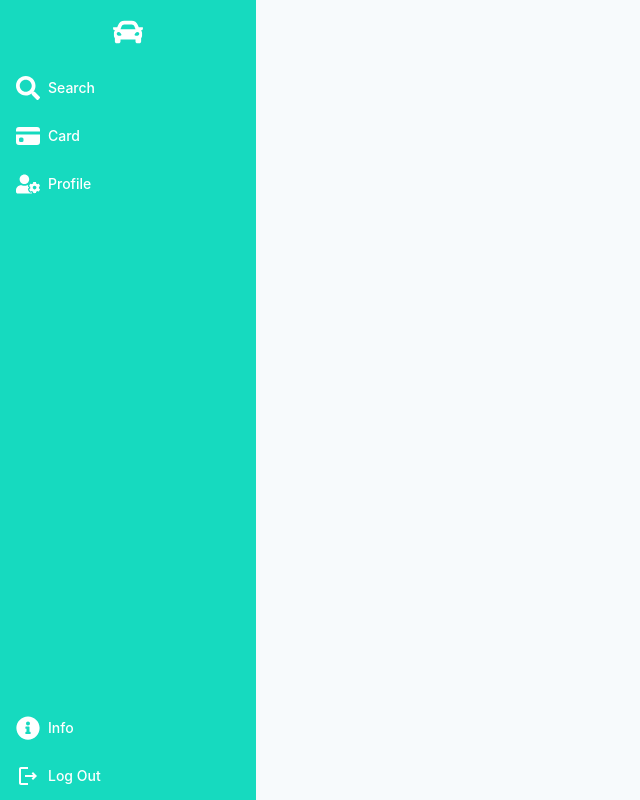
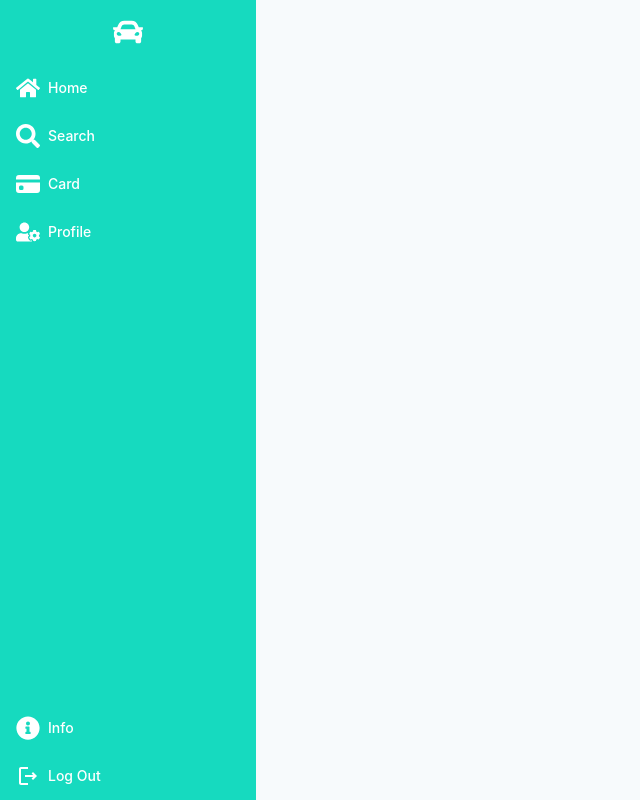
Before and after one commit to CS-UCY-EPL343/epl343.winter21.team4, a React (Create React App) app in the folder client/user/: page /user/user in a window 1280 px wide. Shown: the whole page, without its empty margins (0-640 px from the left). Built offline with nearby package versions, Linux system fonts and the light colour scheme.

Commit message:
home page and profile of parking page created

```diff
--- a/client/user/src/componets/Views/Card/AddNewCard/index.js
+++ b/client/user/src/componets/Views/Card/AddNewCard/index.js
@@ -31,7 +31,7 @@ import {
           <Heading paddingTop="10" alignSelf="center">Card Details</Heading>
           <Stack width="min-content" alignSelf="center">
 
-           </Stack>
+          </Stack>
           </Stack>
     );
   }
--- /dev/null
+++ b/client/user/src/componets/Views/Home/index.js
@@ -0,0 +1,48 @@
+import {
+    Text,
+    Box,
+    Heading,
+    Button,
+    Stack,
+    Icon,
+    Input,
+    show,
+    handleClick,
+    InputRightElement,
+    Flex,
+    HiCheck,
+    HStack,
+    formState,
+    form,
+    Link,
+    NumberInput,
+    NumberInputField,
+    IconButton,
+    Image,
+  } from "@chakra-ui/react";
+  import React from "react";
+  import {
+    BrowserRouter,
+    Route,
+    Switch,
+    Link as RouterLink,
+    NavLink,
+    useLocation,
+  } from "react-router-dom";
+  import { useState } from "react";
+  import Data from "./MOCK_DATA.json";
+
+  export default function Home(url) {
+    const [symbolsArr] = useState(["e", "E", "+", "-", "."]);
+    const [value, setValue] = React.useState("");
+    const {pathname}=useLocation();
+
+    return (
+      <Stack width="-webkit-fill-available" align="center">
+        <Heading paddingTop="10" alignSelf="center" alignItems="center">Home page</Heading>
+        <Stack paddingTop="5">
+
+        </Stack>
+      </Stack>
+    );
+  }
--- a/client/user/src/componets/Views/NavigationBar/Layout.js
+++ b/client/user/src/componets/Views/NavigationBar/Layout.js
@@ -17,7 +17,7 @@ import {
   HiOutlineShoppingBag,
 } from "react-icons/hi";
 import { AiOutlineSetting } from "react-icons/ai";
-import { FaSearch } from "react-icons/fa";
+import { FaSearch,FaHome } from "react-icons/fa";
 import { FaUserCog } from "react-icons/fa";
 import { FaCar, FaInfoCircle } from "react-icons/fa";
 import { BsFillCreditCardFill } from "react-icons/bs";
@@ -47,6 +47,37 @@ export default function Layout({children}) {
             </Flex>
             <Stack flex={1} overflowY="auto">
               <Stack as="nav" flex={1} spacing={0}>
+              <Link
+                  as={RouterLink}
+                  to="/home"
+                  style={{ textDecoration: "none" }}
+                >
+                  <HStack
+                    align="center"
+                    px={4}
+                    py={3}
+                    fontWeight="medium"
+                    fontSize="sm"
+                    textColor="red"
+                    lineHeight={5}
+                    spacing={2}
+                    activeStyle={{
+                      color: "gray.300",
+                    }}
+                    _hover={{ bg: "gray.300" }}
+                  >
+                    <Icon
+                      as={FaHome}
+                      w={{ base: 8, lg: 6 }}
+                      h={{ base: 8, lg: 6 }}
+                      color="white"
+                    />
+                    <Text display={{ base: "none", lg: "block" }} color="white">
+                      {"Home"}
+                    </Text>
+                  </HStack>
+                </Link>
+
                 <Link
                   as={RouterLink}
                   to="/search"
--- /dev/null
+++ b/client/user/src/componets/Views/Parking/ParkingProfile/index.js
@@ -0,0 +1,73 @@
+import {
+    Text,
+    Box,
+    Heading,
+    Button,
+    Stack,
+    Icon,
+    Input,
+    show,
+    handleClick,
+    InputRightElement,
+    Flex,
+    HiCheck,
+    HStack,
+    formState,
+    form,
+    Link,
+  } from "@chakra-ui/react";
+  import { FaCar,FaPhoneAlt,FaEnvelope,FaUserEdit,FaPlus, FaBook } from "react-icons/fa";
+  import { HiUserGroup} from "react-icons/hi";
+  import {
+    BrowserRouter,
+    Route,
+    Switch,
+    Link as RouterLink,
+  } from "react-router-dom";
+
+  export default function ParkingProfile(url) {
+    return (
+      <Stack width="-webkit-fill-available">
+        <Heading paddingTop="10" alignSelf="center">--Parking Profile--</Heading>
+        <Text align="center" fontSize="37" color="#7e7e7e">Sophoclis Kyriacou</Text>
+        <Stack alignSelf="center">
+          <Stack paddingLeft="5" textColor="#c1c1c1">
+            <HStack>
+              <FaPhoneAlt/>
+              <Text >+35799299611</Text>
+            </HStack>
+            <HStack>
+              <FaEnvelope/>
+              <Text >skyria10@ucy.ac.cy</Text>
+            </HStack>
+            <HStack>
+              <FaUserEdit/>
+              <Text >Edit</Text>
+            </HStack>
+          </Stack>
+          <HStack paddingTop="10" paddingBottom="10" textColor="white">
+            <Button bgColor="#16DABF" size="md">
+              <Text>Balance: 13.00</Text>
+            </Button>
+            <Button bgColor="#16DABF" size="md">
+              <HStack>
+                <FaPlus/>
+                <Text>ADD MONEY</Text>
+              </HStack>
+            </Button>
+          </HStack>
+          <Stack textColor="#c1c1c1">
+            <HStack>
+              <FaBook/>
+              <Text>Transaction History</Text>
+            </HStack>
+            <HStack>
+              <HiUserGroup/>
+              <Text>Tell your friends</Text>
+            </HStack>
+          </Stack>
+        </Stack>
+
+      </Stack>
+    );
+  }
--- /dev/null
+++ b/client/user/src/componets/Views/Search/SearchPage/MOCK_DATA.json
@@ -0,0 +1 @@
+[{"id":1,"first_name":"Alana","last_name":"Vaszoly","email":"avaszoly0@list-manage.com","picture":"http://dummyimage.com/106x121.png/ff4444/ffffff", "address":"Andrea Miaouli", "addressNumber":32, "city":"Nicosia","postCode":2415,"price":3.50,"parkingName":"Kokos Parking"}]
--- /dev/null
+++ b/client/user/src/componets/Views/Search/SearchPage/index.js
@@ -0,0 +1,93 @@
+import {
+  Text,
+  Box,
+  Heading,
+  Button,
+  Stack,
+  Icon,
+  Input,
+  show,
+  handleClick,
+  InputRightElement,
+  Flex,
+  HiCheck,
+  HStack,
+  formState,
+  form,
+  Link,
+  NumberInput,
+  NumberInputField,
+  IconButton,
+  Image,
+} from "@chakra-ui/react";
+import React from "react";
+import {
+  BrowserRouter,
+  Route,
+  Switch,
+  Link as RouterLink,
+  NavLink,
+  useLocation,
+} from "react-router-dom";
+import { useState } from "react";
+import Data from "./MOCK_DATA.json";
+
+export default function Search(url) {
+  const [symbolsArr] = useState(["e", "E", "+", "-", "."]);
+  const [value, setValue] = React.useState("");
+  const {pathname}=useLocation();
+
+  return (
+    <Stack width="-webkit-fill-available" align="center">
+      <Heading paddingTop="10" alignSelf="center" alignItems="center">Search For Parking</Heading>
+      <Stack paddingTop="5">
+        <Stack >
+          <NumberInput
+            onChange={(valueString) => setValue(valueString)}
+            value={value}
+            max={9999}
+            clampValueOnBlur={false}
+            isRequired={true}
+            inputMode="numeric"
+            onKeyDown={(e) => symbolsArr.includes(e.key) && e.preventDefault()}
+          >
+            <NumberInputField
+              placeholder="#"
+              maxLength="4"
+              id="searchBox"
+              name="box"
+            ></NumberInputField>
+          </NumberInput>
+
+
+          {Data.filter((parking) => {
+            if (value === "") {
+              return null;
+            } else if (parking.id == value) {
+              return parking;
+            }
+          }).map((parking, index) => (
+            <div key={index}>
+              <Link as={NavLink} to={`${pathname}/${parking.id}`}>
+              <HStack paddingTop="5" >
+                <Image src={parking.picture} borderRadius="15" />
+                <Stack >
+                  <Text alignSelf="baseline">
+                    {parking.parkingName}
+                    {<br />}
+                    {parking.address} {parking.addressNumber}
+                    {<br />}
+                    {parking.city}, {parking.postCode}
+                    {<br />}
+                  </Text>
+                  <Text align="right">Price: €{parking.price}</Text>
+                </Stack>
+              </HStack>
+              </Link>
+            </div>
+          ))}
+        </Stack>
+      </Stack>
+    </Stack>
+  );
+}
--- a/client/user/src/componets/Views/Search/index.js
+++ b/client/user/src/componets/Views/Search/index.js
@@ -15,75 +15,28 @@ import {
   formState,
   form,
   Link,
-  NumberInput,
-  NumberInputField,
-  IconButton,
-  Image,
 } from "@chakra-ui/react";
-import React from "react";
+import { FaCar,FaCcMastercard,FaPlus,FaCcVisa } from "react-icons/fa";
 import {
   BrowserRouter,
   Route,
   Switch,
+  useRouteMatch,
   Link as RouterLink,
 } from "react-router-dom";
-import LandingPage from "../../LandingPage";
-import { useState } from "react";
-import Data from "./MOCK_DATA.json";
+import Search from "./SearchPage";
+import ParkingProfile from "../Parking/ParkingProfile";
 
-export default function Search() {
-  const [symbolsArr] = useState(["e", "E", "+", "-", "."]);
-  const [value, setValue] = React.useState("");
-
+export default function Card() {
+  const {path,url}=useRouteMatch();
   return (
-    <Stack width="-webkit-fill-available" align="center">
-      <Heading paddingTop="10" alignSelf="center" alignItems="center">Search For Parking</Heading>
-      <Stack paddingTop="5">
-        <Stack >
-          <NumberInput
-            onChange={(valueString) => setValue(valueString)}
-            value={value}
-            max={9999}
-            clampValueOnBlur={false}
-            isRequired={true}
-            inputMode="numeric"
-            onKeyDown={(e) => symbolsArr.includes(e.key) && e.preventDefault()}
-          >
-            <NumberInputField
-              placeholder="#"
-              maxLength="4"
-              id="searchBox"
-              name="box"
-            ></NumberInputField>
-          </NumberInput>
-
-
-          {Data.filter((parking) => {
-            if (value === "") {
-              return null;
-            } else if (parking.id == value) {
-              return parking;
-            }
-          }).map((parking, index) => (
-            <div key={index}>
-              <HStack paddingTop="5" >
-                <Image src={parking.picture} borderRadius="15" />
-                <Stack >
-                  <Text alignSelf="baseline">
-                    {parking.parkingName}
-                    {<br />}
-                    {parking.address} {parking.addressNumber}
-                    {<br />}
-                    {parking.city}, {parking.postCode}
-                    {<br />}
-                  </Text>
-                  <Text align="right">Price: €{parking.price}</Text>
-                </Stack>
-              </HStack>
-            </div>
-          ))}
-        </Stack>
-      </Stack>
-    </Stack>
+        <Switch>
+          <Route exact path={path}>
+            <Search url={url}/>
+          </Route>
+          <Route path={`${path}/:id`}>
+            <ParkingProfile url={url}/>
+          </Route>
+        </Switch>
   );
 }
--- a/client/user/src/componets/Views/User.js
+++ b/client/user/src/componets/Views/User.js
@@ -8,6 +8,7 @@ import Layout from "./NavigationBar/Layout";
 import Card from "./Card";
 import Info from "./Info";
 import LogIn from "../Authentication/Login";
+import Home from "./Home";
 
 export default function User() {
   return (
@@ -15,14 +16,17 @@ export default function User() {
       <BrowserRouter basename="/user">
         <Layout>
           <Switch>
-            <Route path="/profile">
-              <Profile />
+            <Route path="/home">
+              <Home />
             </Route>
             <Route path="/search">
               <Search />
             </Route>
             <Route path="/card">
               <Card />
+            </Route>
+            <Route path="/profile">
+              <Profile />
             </Route>
             <Route path="/info">
               <Info />
```
Also changed, not shown: client/user/src/componets/Views/Home/MOCK_DATA.json (renamed from client/user/src/componets/Views/Search/MOCK_DATA.json).
